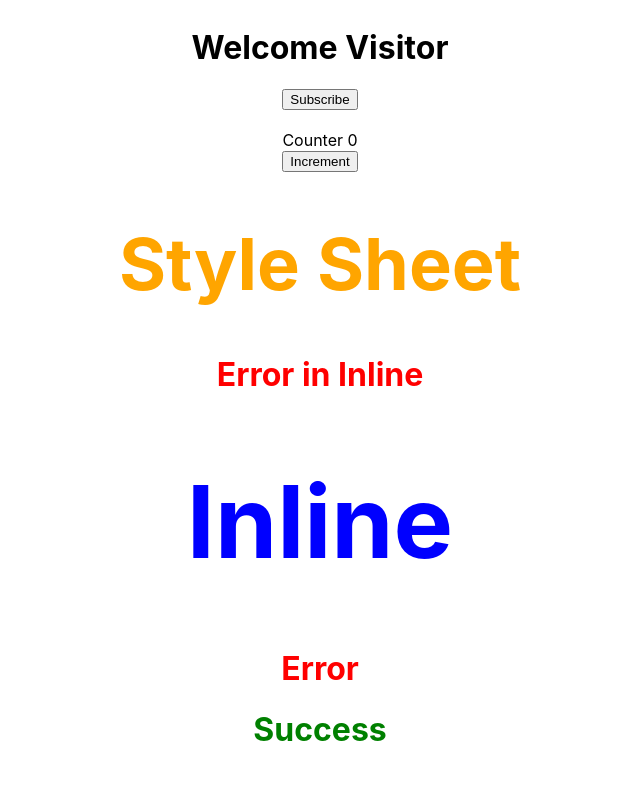
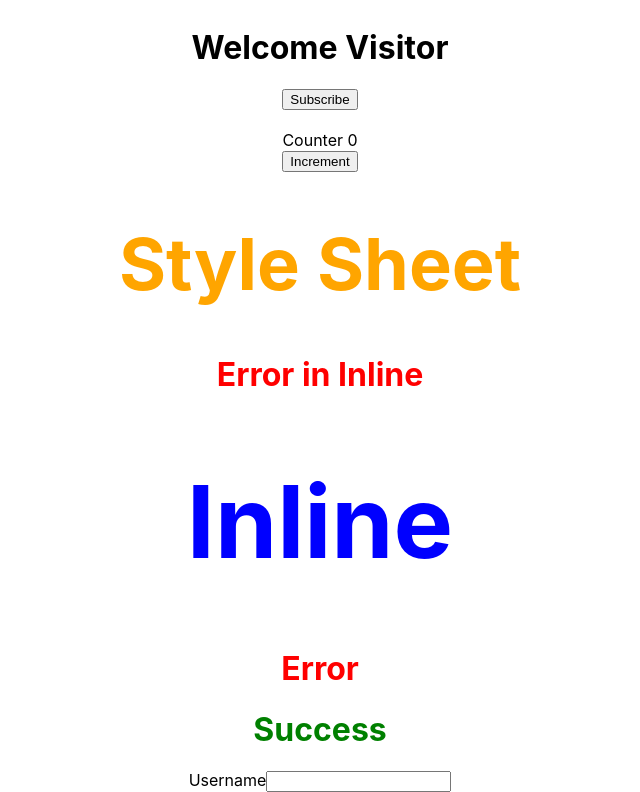
Before and after one commit to neo-/ReactSpringDemo, a React (Create React App) app in the folder ReactTest/my-app/: page / in a window 1280 px wide. Shown: the part 381-1173 px from the top of the page, without its empty margins (320-960 px from the left). Before the commit the page ends 1151 px from the top, so only its background shows below. Built offline with nearby package versions, Linux system fonts and the light colour scheme.

Commit message:
Controlled Component

```diff
--- a/ReactTest/my-app/src/App.js
+++ b/ReactTest/my-app/src/App.js
@@ -9,6 +9,7 @@ import StyleSheet from './Components/Stylesheet'
 import Inline from './Components/Inline';
 import './appStyles.css'
 import styles from './appStyles.module.css'
+import Form from './Components/Form';
 
 function App() {
   return (
@@ -33,6 +34,9 @@ function App() {
 
       <h1 className='error'>Error</h1>
       <h1 className={styles.success}>Success</h1>
+
+      <Form></Form>
+
     </div >
   );
 }
--- /dev/null
+++ b/ReactTest/my-app/src/Components/Form.js
@@ -0,0 +1,36 @@
+import { Component } from "react";
+import React from "react";
+
+class Form extends Component {
+
+    constructor(props) {
+        super(props)
+        this.state = {
+            username: ''
+        }
+    }
+
+    handleUsernameChange = (event) => {
+        this.setState({
+            username: event.target.value
+        })
+    }
+
+
+    render() {
+        return (
+            <form>
+                <div>
+                    <label>Username</label>
+                    <input
+                        type='text'
+                        value={this.state.username}
+                        onChange={this.handleUsernameChange}
+                    />
+                </div>
+            </form >
+        )
+    }
+}
+
+export default Form
```
